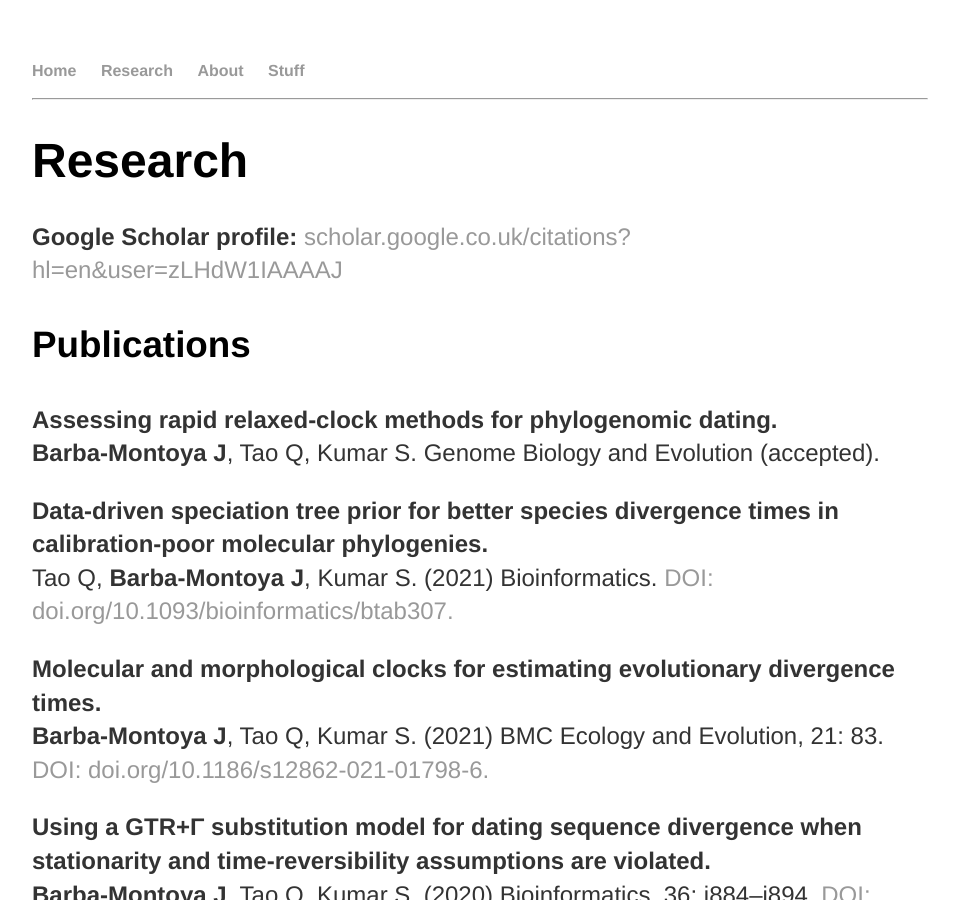
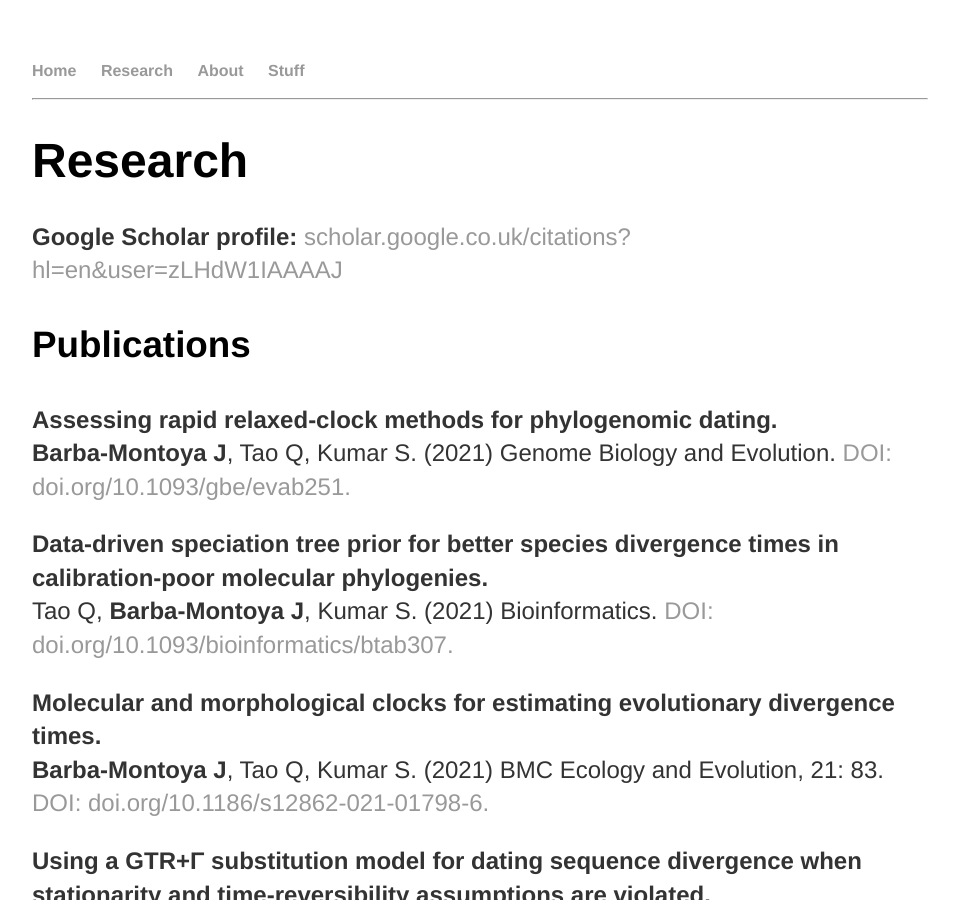
Before and after one commit to josebarbamontoya/josebarbamontoya.github.io, a Jekyll site: the page built from research/index.html, in a window 1280 px wide and 900 px high. Shown: the whole window, without its empty margins (160-1119 px from the left). Built offline with Jekyll 4.4.1, drawn with Linux system fonts in a browser that asks for light colours.

Commit message:
Update index.html

```diff
--- a/research/index.html
+++ b/research/index.html
@@ -9,7 +9,7 @@ title: Jose Barba-Montoya
 					<h3>Publications</h3>
 
 <p><b>Assessing rapid relaxed-clock methods for phylogenomic dating.</b><br>
-<b>Barba-Montoya J</b>, Tao Q, Kumar S. Genome Biology and Evolution (accepted).
+<b>Barba-Montoya J</b>, Tao Q, Kumar S. (2021) Genome Biology and Evolution.  <a href=" https://doi.org/10.1093/gbe/evab251">DOI: doi.org/10.1093/gbe/evab251.</a>
 
 <p><b>Data-driven speciation tree prior for better species divergence times in calibration-poor molecular phylogenies.</b><br>
 Tao Q, <b>Barba-Montoya J</b>, Kumar S. (2021) Bioinformatics. <a href=" https://doi.org/10.1093/bioinformatics/btab307">DOI: doi.org/10.1093/bioinformatics/btab307.</a>
```
